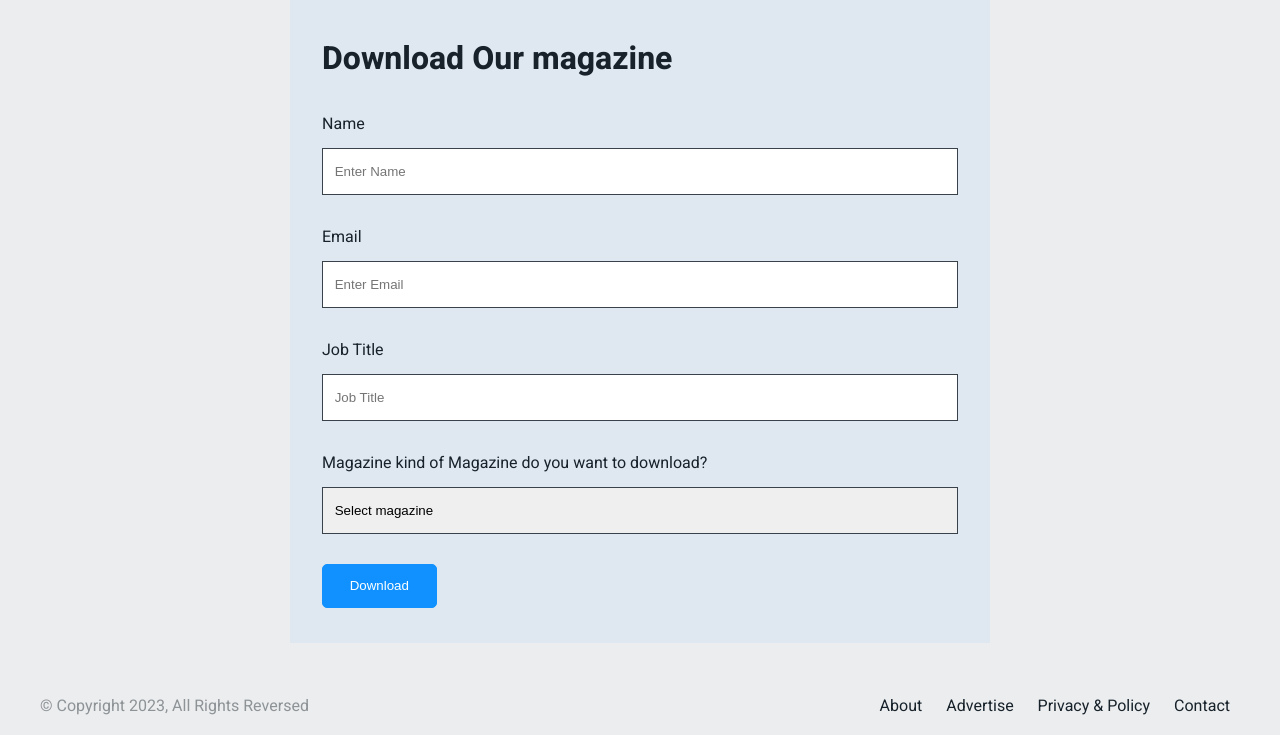
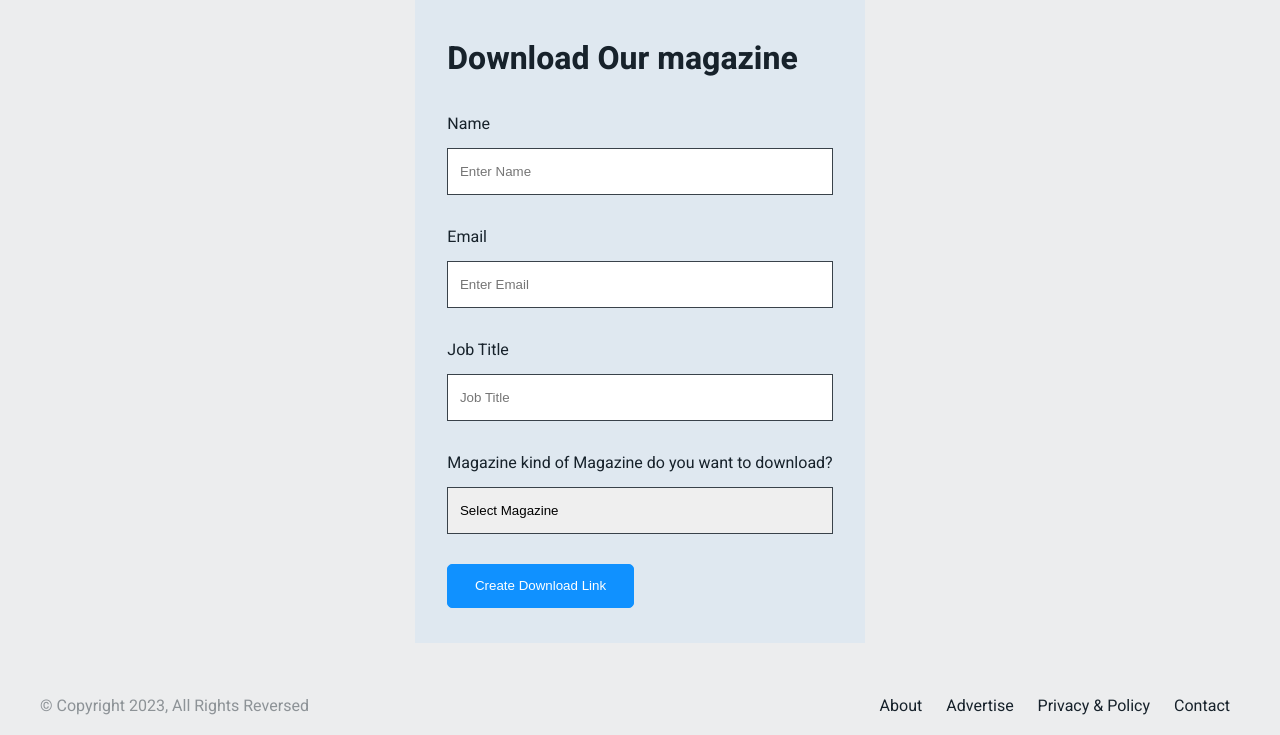
Before and after one commit to taizulislam52/django-news, a Django app: page /download-magazine in a window 1280 px wide. Shown: the part 173-908 px from the top of the page. Run offline with Django 4.2, Linux system fonts and the light colour scheme.

Commit message:
Add some interact using js on magazine download template

```diff
--- a/news/templates/news/magazine.html
+++ b/news/templates/news/magazine.html
@@ -2,35 +2,46 @@
 {% block content %}
 
 
-<div class="container">
 <div class="magazine">
     <h1 class="magazine__title">Download Our magazine</h1>
-        <form class="magazine-form">
+    <form class="magazine-form" method="POST">
+        {% csrf_token %}
         <label class="magazine-form__label">
             <span class="magazine-form__text">Name</span>
-                <input type="text" class="magazine-form__input" name="name" placeholder="Enter Name">
+            <input required type="text" class="magazine-form__input" name="name" placeholder="Enter Name">
         </label>
         <label class="magazine-form__label">
             <span class="magazine-form__text">Email</span>
-                <input type="email" class="magazine-form__input" name="email" placeholder="Enter Email">
+            <input required type="email" class="magazine-form__input" name="email" placeholder="Enter Email">
         </label>
         <label class="magazine-form__label">
             <span class="magazine-form__text">Job Title</span>
-                <input type="text" class="magazine-form__input" name="job-title" placeholder="Job Title">
+            <input required type="text" class="magazine-form__input" name="job-title" placeholder="Job Title">
         </label>
         <label class="magazine-form__label">
             <span class="magazine-form__text">Magazine kind of Magazine do you want to download?</span>
-                <select class="magazine-form__select" name="magazine-type">
-                    <option value="" selected disabled>Select magazine</option>
-                    <option value="Fashion magazine">Fashion magazine</option>
-                    <option value="Technology magazine">Technology magazine</option>
-                    <option value="Health magazine">Health magazine</option>
-                    <option value="Business magazine">Business magazine</option>
-                    <option value="Travel magazine">Travel magazine</option>
+            <select required class="magazine-form__select" name="magazine-type">
+                <option value="" selected disabled>Select Magazine</option>
+                <option value="Fashion Magazine">Fashion Magazine</option>
+                <option value="Technology Magazine">Technology Magazine</option>
+                <option value="Health Magazine">Health Magazine</option>
+                <option value="Business Magazine">Business Magazine</option>
+                <option value="Travel Magazine">Travel Magazine</option>
+                <option value="Sports Magazine">Sports Magazine</option>
             </select>
         </label>
-            <button type="submit" class="button magazine-form__submit">Download</button>
+        <button type="submit" class="button magazine-form__submit magazine__button">Create Download Link</button>
     </form>
+    <div class="magazine-download">
+        <p class="magazine-download__msg">Your file is ready click button to download!</p>
+        <p class="magazine-download__msg magazine-download__msg--thanks">Thank for download <span></span> . Stay with us!!</p>
+        <a class="button magazine__button magazine-download__link magazine-download__link--home" href="{% url 'news-home' %}">Go to homepage</a>
+        <a class="button magazine__button magazine-download__link magazine-download__link--fashon" data-magazine="Fashion Magazine" href="{{  '/static/src/images/magazine-fashion.pdf' }}">Download</a>
+        <a class="button magazine__button magazine-download__link magazine-download__link--technology" data-magazine="Technology Magazine" href="{{  '/static/src/images/magazine-tech.pdf' }}">Download</a>
+        <a class="button magazine__button magazine-download__link magazine-download__link--health" data-magazine="Health Magazine" href="{{  '/static/src/images/magazine-health.pdf' }}">Download</a>
+        <a class="button magazine__button magazine-download__link magazine-download__link--business" data-magazine="Business Magazine" href="{{  '/static/src/images/magazine-business.pdf' }}">Download</a>
+        <a class="button magazine__button magazine-download__link magazine-download__link--travel" data-magazine="Travel Magazine" href="{{  '/static/src/images/magazine-travel.pdf' }}">Download</a>
+        <a class="button magazine__button magazine-download__link magazine-download__link--sports" data-magazine="Sports Magazine" href="{{  '/static/src/images/magazine-sports.pdf' }}">Download</a>
     </div>
 </div>
 
--- a/static/assets/main.css
+++ b/static/assets/main.css
@@ -93,6 +93,14 @@ body {
   font-family: "Heebo", sans-serif;
   color: #17222b;
   background-color: #ecedee;
+  display: -webkit-box;
+  display: -ms-flexbox;
+  display: flex;
+  -webkit-box-orient: vertical;
+  -webkit-box-direction: normal;
+      -ms-flex-direction: column;
+          flex-direction: column;
+  min-height: 100vh;
 }
 
 button {
@@ -1181,10 +1189,13 @@ img {
 }
 
 .magazine {
+  -webkit-box-flex: 1;
+      -ms-flex: 1;
+          flex: 1;
   padding-top: 2.1875em;
   padding-bottom: 2.1875em;
   padding-inline: 2em;
-  max-width: 700px;
+  max-width: 800px;
   margin-inline: auto;
   margin-bottom: 2.1875rem;
   background-color: rgba(112, 189, 255, 0.1);
@@ -1201,6 +1213,19 @@ img {
   .magazine__title {
     font-size: 1.5625rem;
   }
+}
+.magazine__button {
+  background-color: #1091ff;
+  border: 1px solid #1091ff;
+  color: #fff;
+  border-radius: 5px;
+  padding: 1em 2em;
+  -webkit-transition: background-color 0.4s;
+  transition: background-color 0.4s;
+}
+.magazine__button:hover {
+  background-color: transparent;
+  color: #000;
 }
 .magazine-form {
   font-size: 1rem;
--- a/static/src/js/main.js
+++ b/static/src/js/main.js
@@ -1,3 +1,4 @@
+if(document.location.pathname == '/') {
   const primaryNav = document.querySelector('.header__primary-nav');
   const toggleBar  = document.querySelector('.header__toggle');
   const totalTrendingNews = JSON.parse(document.getElementById('total-trending-news').textContent);
@@ -131,10 +132,56 @@ trendingLoadMoreButton.addEventListener('click', (e)=> loadMoreTrendingNews(e))
     })
   }(jQuery));
 
+}
+if(document.location.pathname == '/download-magazine') {
+  ;(function($) {
+    let selectedMagazine;
+    // Newsletter subscribtion
+    $('body').on('submit', '.magazine-form', function (e) {
+      e.preventDefault()
+      const $this = $(this)
+      const email = $("input[name='email']");
+      if( ! isEmail( email.val() ) ) {
+        email.after(
+          '<span class="magazine-form__error">Invalid Email Address</span>'
+        )
+        return
+      }
+      if( e.target.checkValidity() ) {
+        selectedMagazine = $('select', $(this)).val();
+        $(this)[0].reset()
+        $(this).hide()
+        $('.magazine-download').show()
+        $('.magazine-download__msg').show()
+        $('.magazine-download__msg--thanks').hide()
+        $(`.magazine-download__link--${selectedMagazine.split(' ')[0].toLowerCase()}`).css({'display': 'inline-block' })
+      }
 
+    })
+    // Hide email error message
+    $("input[name='email']").keyup(function(){
+
+      if( $(this).next().is('span')) {
+        $(this).next().hide(100)
+      }
+    })
+    $('.magazine-download__link').on('click', function(e){
+      e.preventDefault()
+      const pdfDocument = $(this).attr("href");
+      const newTab = window.open(pdfDocument, '_blank');
+      newTab.location;
+
+      $('.magazine-download__msg').hide()
+      $('.magazine-download__msg--thanks').show()
+      $('.magazine-download__msg span').text(selectedMagazine)
+      $('.magazine-download__link--home').css({'display': 'inline-block'})
+      $(this).hide()
+
+    })
+  }(jQuery));
+}
 /* Check if email is valid */
 const isEmail = (email) => {
-  // eslint-disable-next-line no-useless-escape
   const regex = /^([a-zA-Z0-9_\.\-\+])+\@(([a-zA-Z0-9\-])+\.)+([a-zA-Z0-9]{2,4})+$/;
   return regex.test(email);
 };
--- a/static/src/scss/base/_base.scss
+++ b/static/src/scss/base/_base.scss
@@ -37,6 +37,9 @@ body {
     font-family: $base-font;
     color: $news-black;
     background-color: $news-grey-light;
+    display: flex;
+    flex-direction: column;
+    min-height: 100vh;
 }
 
 button {
--- a/static/src/scss/layouts/_magazine.scss
+++ b/static/src/scss/layouts/_magazine.scss
@@ -1,18 +1,32 @@
 .magazine {
+    flex: 1;
     padding-top: em(35px);
     padding-bottom: em(35px);
     padding-inline: em(32px);
-    max-width: 700px;
+    max-width: 800px;
     margin-inline: auto;
     margin-bottom: rem(35px);
     background-color: rgba($news-blue, 0.1);
     @include screen(sm) {
         padding-inline: em(16px);
+        width: calc(100% - 2rem);
     }
     &__title {
         margin-bottom: rem(30px);
         @include screen(sm) {
             font-size: rem(25px);
+        }
+    }
+    &__button {
+        background-color: $news-blue-dark;
+        border: 1px solid $news-blue-dark;
+        color: $white;
+        border-radius: $border-radius;
+        padding: em(16px) em(32px);
+        transition: background-color 0.4s;
+        &:hover {
+            background-color: transparent;
+            color: $black;
         }
     }
     &-form {
--- a/templates/main.html
+++ b/templates/main.html
@@ -17,7 +17,7 @@
     {% include 'header.html' %}
     {% block content %}{% endblock content %}
     {% include 'footer.html' %}
-    {% if request.path == '/' %}
+    {% if request.path == '/' or request.path == '/download-magazine'  %}
     <!-- Latest compiled and minified JavaScript -->
     <script src="https://ajax.googleapis.com/ajax/libs/jquery/3.5.1/jquery.min.js"></script>
     <script type="text/javascript" src="//cdn.jsdelivr.net/npm/slick-carousel@1.8.1/slick/slick.min.js"></script>
```
Also changed, not shown: other parts of static/assets/main.css (+25 -11 lines), other parts of static/src/scss/layouts/_magazine.scss (+24 -9 lines), 9 other files. Lines whose indentation alone changed are shown as unchanged.
